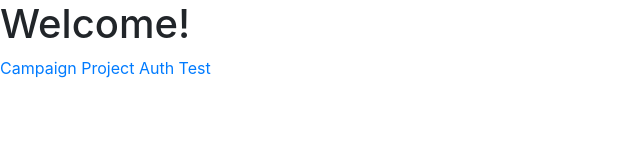
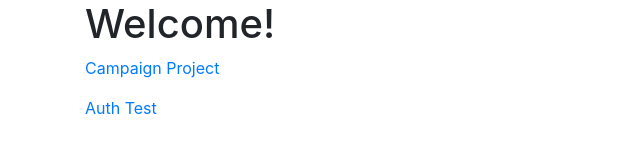
Before and after one commit to agent-c-csa/slowtacocar, a plain HTML site: page public/index.html in a window 1280 px wide. Shown: the whole page, without its empty margins (0-640 px from the left). Drawn offline with nearby package versions, Linux system fonts and the light colour scheme.

Commit message:
Add container and paragraphs

```diff
--- a/public/index.html
+++ b/public/index.html
@@ -11,9 +11,11 @@
     <title>Hello, world!</title>
   </head>
   <body>
-    <h1>Welcome!</h1>
-    <a href="http://campaign.slowtacocar.com">Campaign Project</a>
-    <a href="http://auth.slowtacocar.com">Auth Test</a>
+    <div class="container">
+      <h1>Welcome!</h1>
+      <p><a href="http://campaign.slowtacocar.com">Campaign Project</a></p>
+      <p><a href="http://auth.slowtacocar.com">Auth Test</a></p>
+    </div>
 
     <!-- Optional JavaScript -->
     <!-- jQuery first, then Popper.js, then Bootstrap JS -->
```
